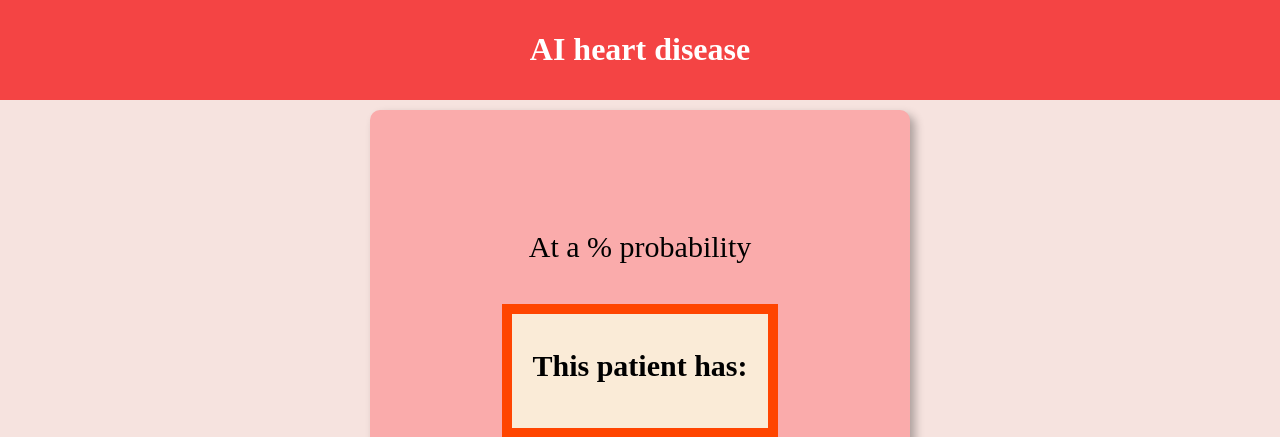
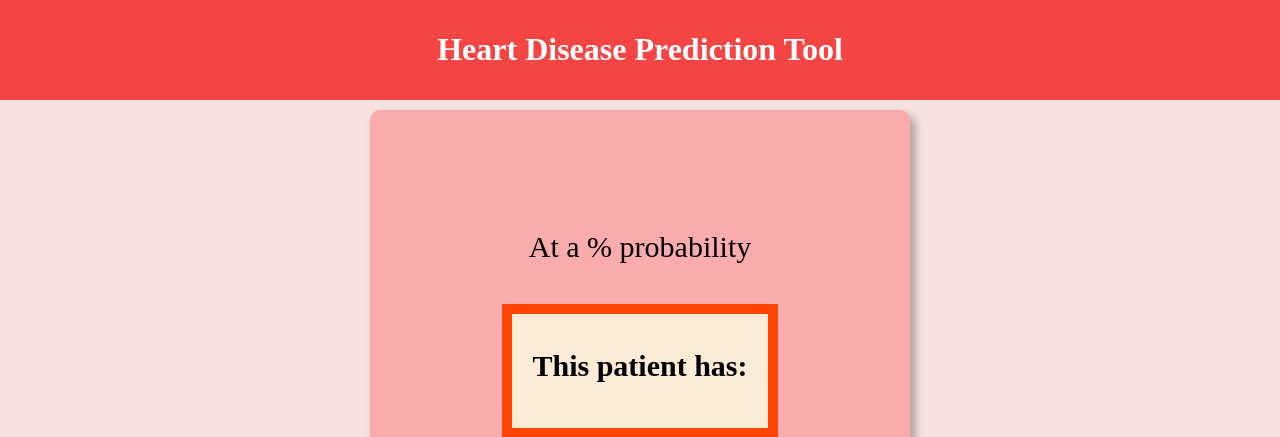
Before and after one commit to Valentin-Iva/team-proj-app, a Flask app: template templates/results.html in a window 1280 px wide. Shown: the top 437 px of the page. Run offline with Flask 3, Linux system fonts and the light colour scheme; the template is opened without the code that fills it, so the values that code supplies are empty; parts of the project's set-up code (start-up, migrations or seed data) failed here and were passed over.

Commit message:
Update results.html

```diff
--- a/templates/results.html
+++ b/templates/results.html
@@ -10,7 +10,7 @@
   </head>
   <body>
     <header>
-      <h1>AI heart disease</h1>
+      <h1>Heart Disease Prediction Tool</h1>
     </header>
     <div class="main-section" style="font-size: 30px">
       <p>{{ prediction }}</p>
```
